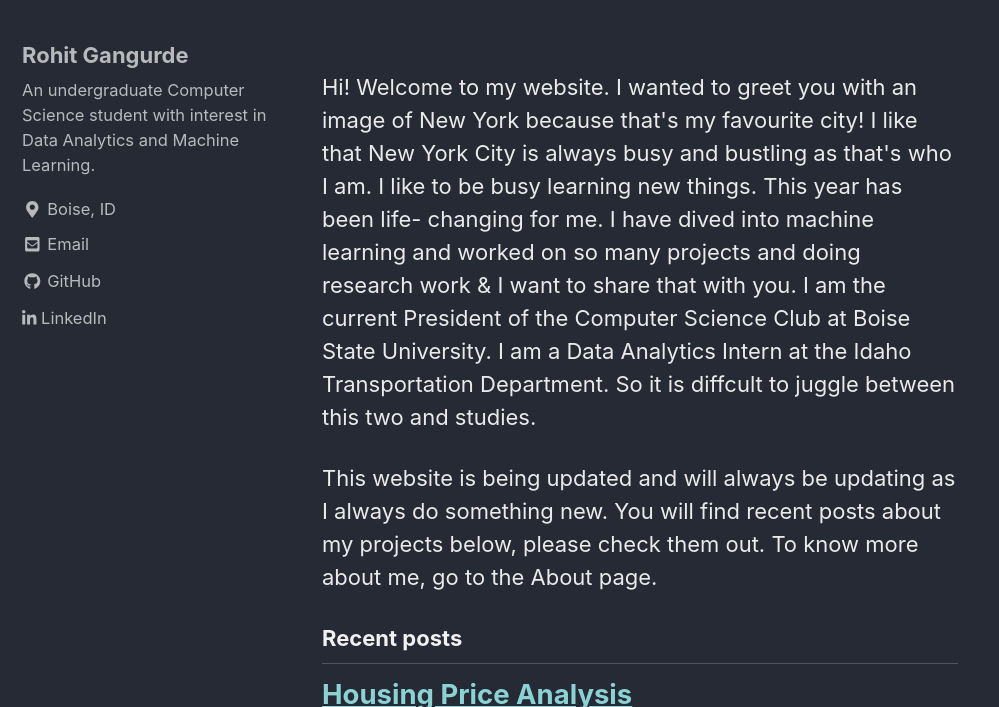
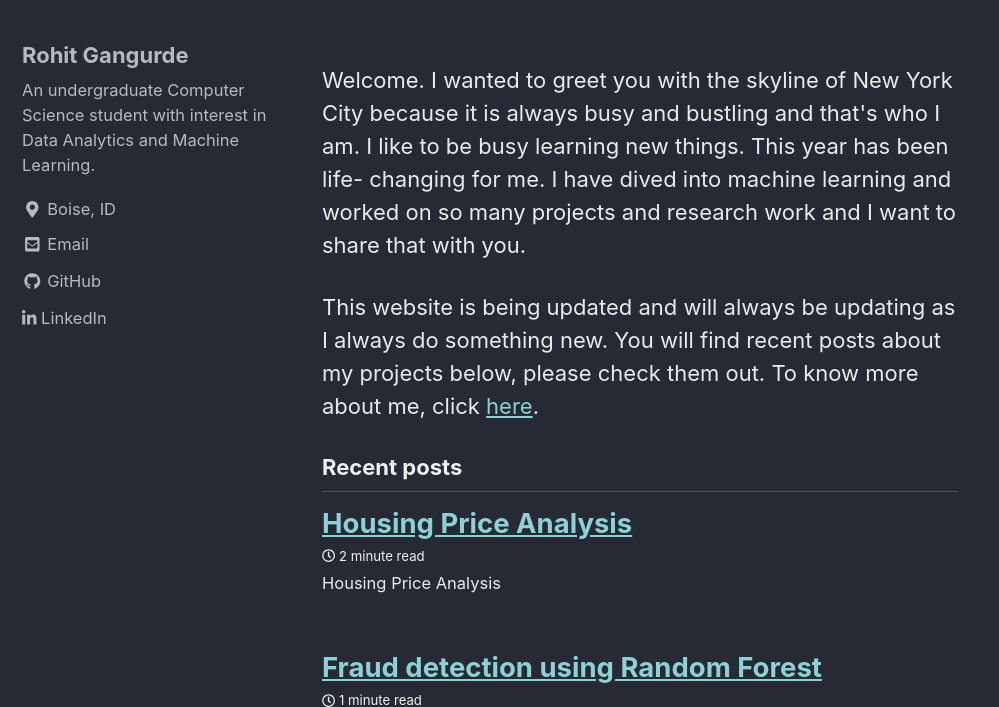
Before and after one commit to rohitgang/rohitgang.github.io, a Jekyll site: the page built from index.html, in a window 1280 px wide and 900 px high, scrolled down 880 px, cut to the strip 193-900 px from the top of the window. Shown: the whole strip, without its empty margins (0-999 px from the left). Built offline with Jekyll 4.4.1, drawn with Linux system fonts in a browser that asks for light colours; cached includes are drawn as plain includes; nearby versions of some CDN libraries; the list of posts is cut into pages by our own code.

Commit message:
Updated homepage

```diff
--- a/index.html
+++ b/index.html
@@ -4,17 +4,11 @@
 header:
     image: "/images/ny.jpg"
 ---
-<p> </p>
-<p>Hi! Welcome to my website. I wanted to greet you with an
-image of New York because that's my favourite city! I like
-that New York City is always busy and bustling as that's who I
+<p>Welcome. I wanted to greet you with the skyline of New York City because it is always busy and bustling and that's who I
 am. I like to be busy learning new things. This year has been life-
 changing for me. I have dived into machine learning and worked on so
-many projects and doing research work & I want to share that with you.
-I am the current President of the Computer Science Club at Boise State University.
-I am a Data Analytics Intern at the Idaho Transportation Department. So
-it is diffcult to juggle between this two and studies.</p>
+many projects and research work and I want to share that with you.</p>
 
 <p>This website is being updated and will always be updating as I always do something
 new. You will find recent posts about my projects below, please
-check them out. To know more about me, go to the About page.</p>
+check them out. To know more about me, click <a href="www.rohitgang.github.io/about">here</a>.</p>
```
Also changed, not shown: _pages/about.md (+2 -3 lines).
